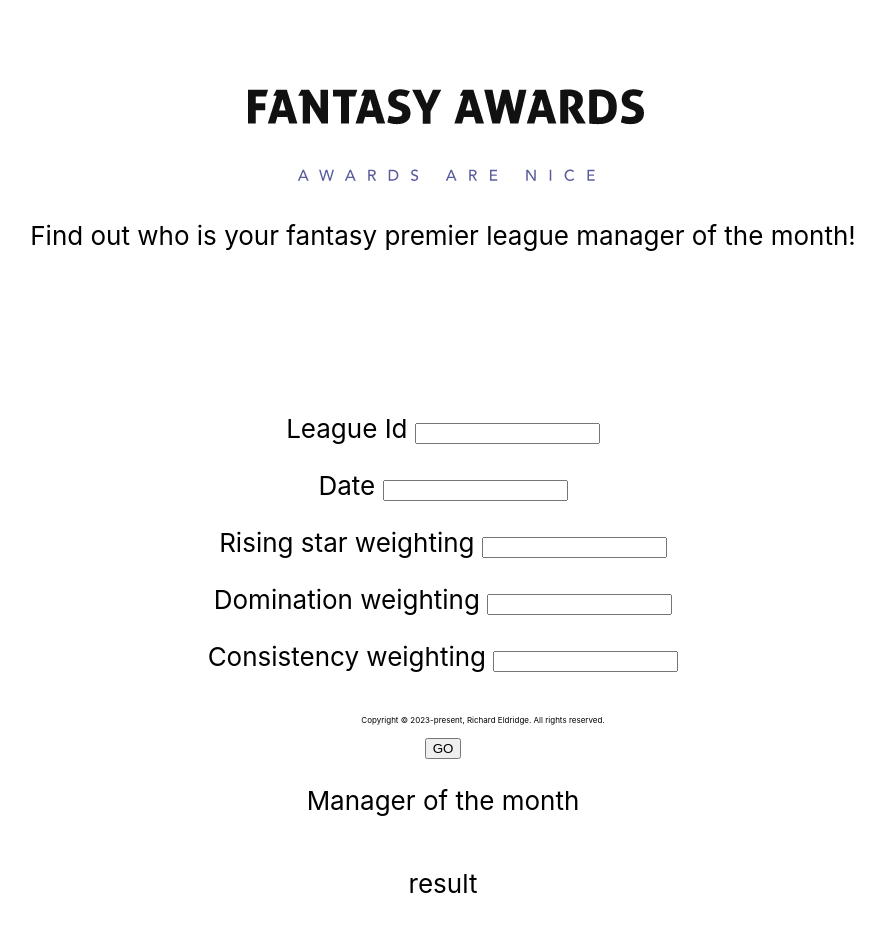
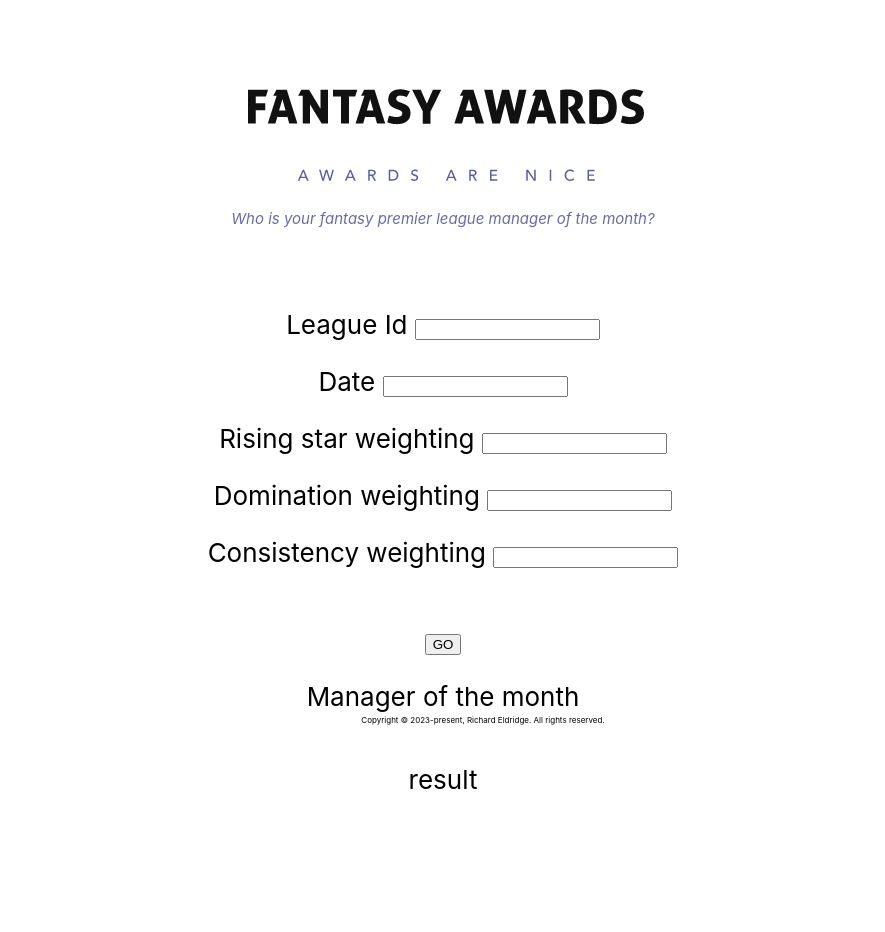
Before and after one commit to Dridge/fantasy-award-assistant, a React (Create React App) app: page / in a window 1280 px wide. Shown: the top 932 px of the page, without its empty margins (197-1082 px from the left). Built offline with nearby package versions, Linux system fonts and the light colour scheme.

Commit message:
Style changes

```diff
--- a/src/App.css
+++ b/src/App.css
@@ -38,7 +38,12 @@ p {
   justify-content: center;
   font-size: calc(10px + 2vmin);
   color: white;
-  padding-bottom: 70px
+}
+
+.App-header-text{
+  font-size: 15px;
+  color: #696ba6;
+  font-style: italic;
 }
 
 .App-body {
--- a/src/App.js
+++ b/src/App.js
@@ -6,7 +6,7 @@ function App() {
     <div className="App">
       <header className="App-header">
         <img src={logo} className="App-logo" alt="logo" />
-        <p>Find out who is your fantasy premier league manager of the month!</p>
+        <p className="App-header-text" >Who is your fantasy premier league manager of the month?</p>
      </header>
        <body className="App-body">
        <div>
```
